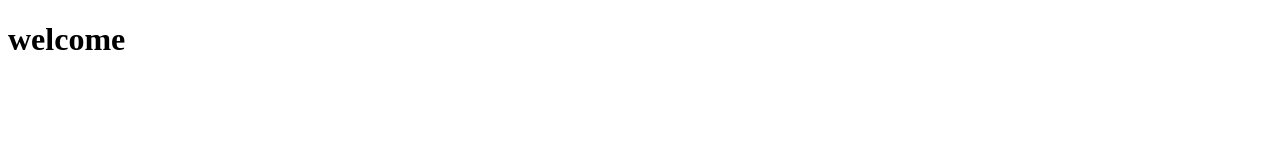
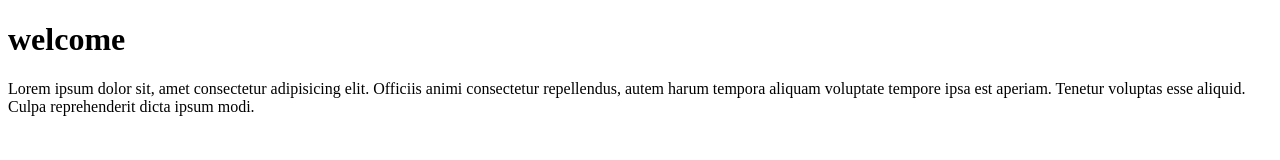
Before and after one commit to MuzammilAhmed11/New-Git-Repo, a plain HTML site: page index.html in a window 1280 px wide. Drawn offline with Linux system fonts and the light colour scheme.

Commit message:
add Style Files

```diff
--- a/index.html
+++ b/index.html
@@ -1,11 +1,17 @@
 <!DOCTYPE html>
 <html lang="en">
+
 <head>
     <meta charset="UTF-8">
     <meta name="viewport" content="width=device-width, initial-scale=1.0">
     <title>Document</title>
 </head>
+
 <body>
     <h1>welcome</h1>
+    <p>Lorem ipsum dolor sit, amet consectetur adipisicing elit. Officiis animi consectetur repellendus, autem harum
+        tempora aliquam voluptate tempore ipsa est aperiam. Tenetur voluptas esse aliquid. Culpa reprehenderit dicta
+        ipsum modi.</p>
 </body>
+
 </html>
```
Also changed, not shown: myjs.js (added), style.css (added).
